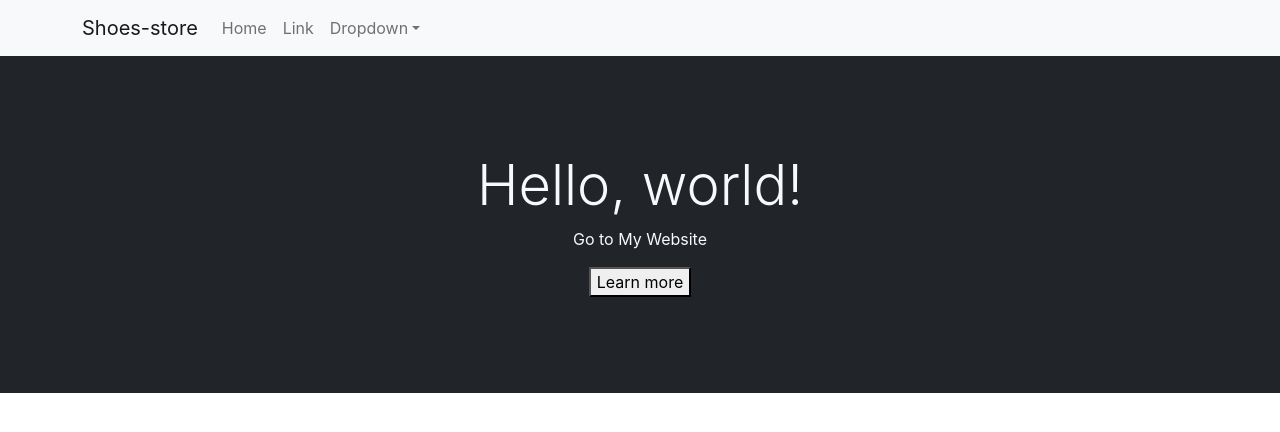
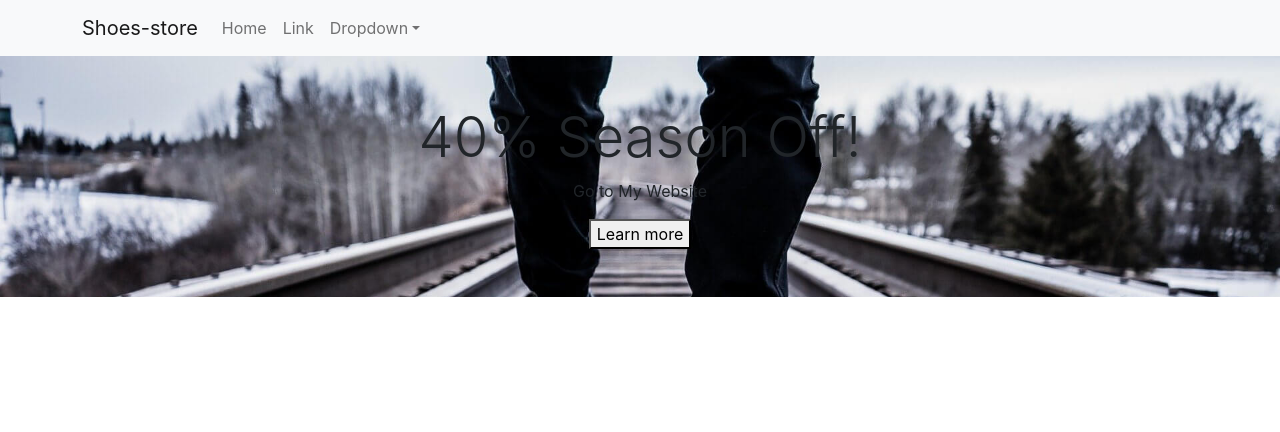
Before and after one commit to Yeongkyeong12/React_Online-Store, a React (Create React App) app: page / in a window 1280 px wide. Shown: the top 432 px of the page. Built offline with nearby package versions, Linux system fonts and the light colour scheme.

Commit message:
Feat: Added background img

```diff
--- a/src/App.css
+++ b/src/App.css
@@ -1,5 +1,10 @@
 .App {
   text-align: center;
+}
+
+.background {
+  background-image: url("./background.jpg");
+  background-size: cover;
 }
 
 .App-logo {
--- a/src/App.js
+++ b/src/App.js
@@ -30,9 +30,9 @@ function App() {
         </Container>
       </Navbar>
 
-      <div class="container-fluid bg-dark text-light p-5">
-        <div class="container bg-dark p-5">
-          <h1 class="display-4">Hello, world!</h1>
+      <div class="background">
+        <div class="container p-5">
+          <h1 class="display-4">40% Season Off!</h1>
           <p>Go to My Website</p>
           <button class="Primary">Learn more</button>
         </div>
```
Also changed, not shown: src/background.jpg (added).
